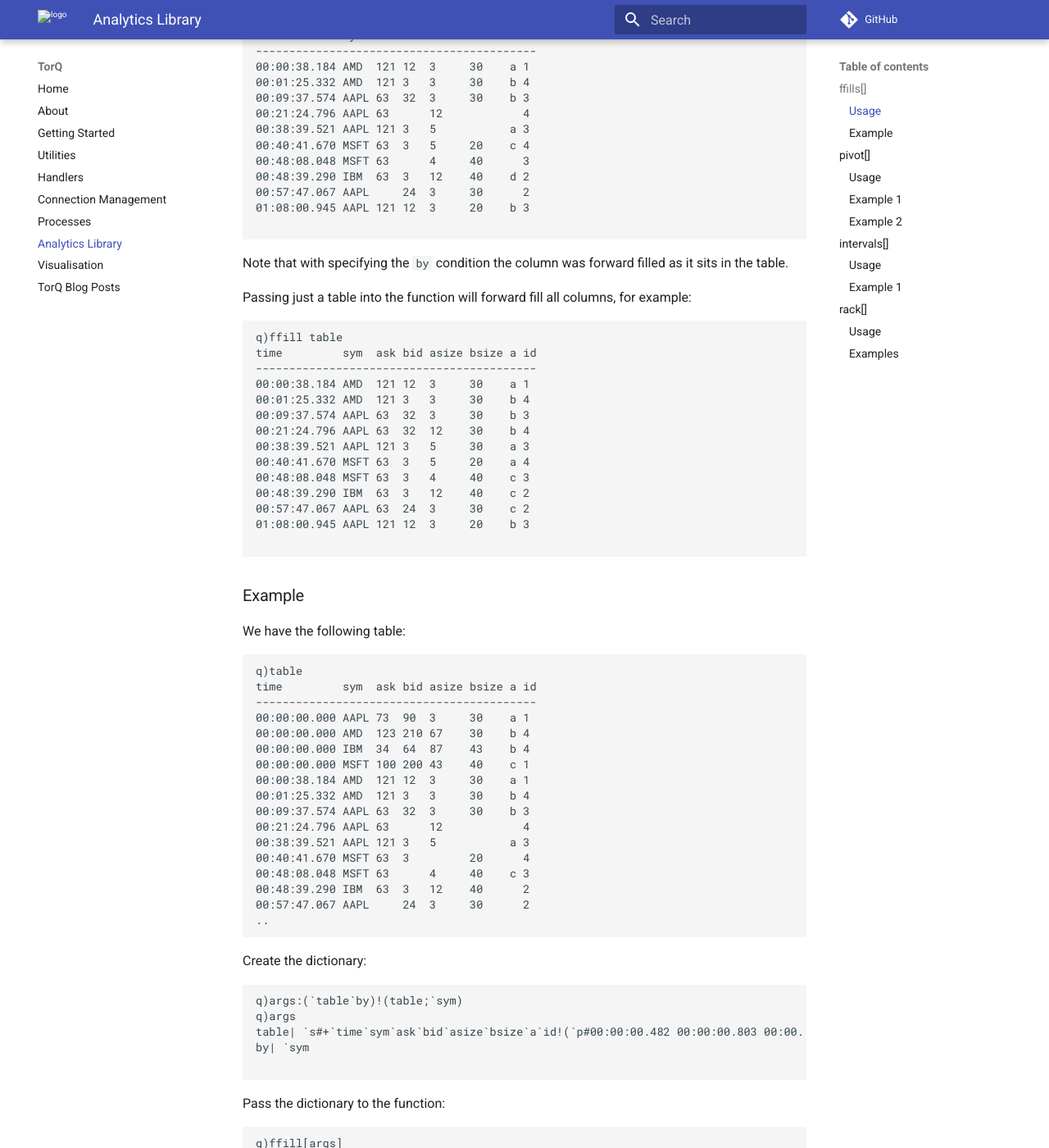
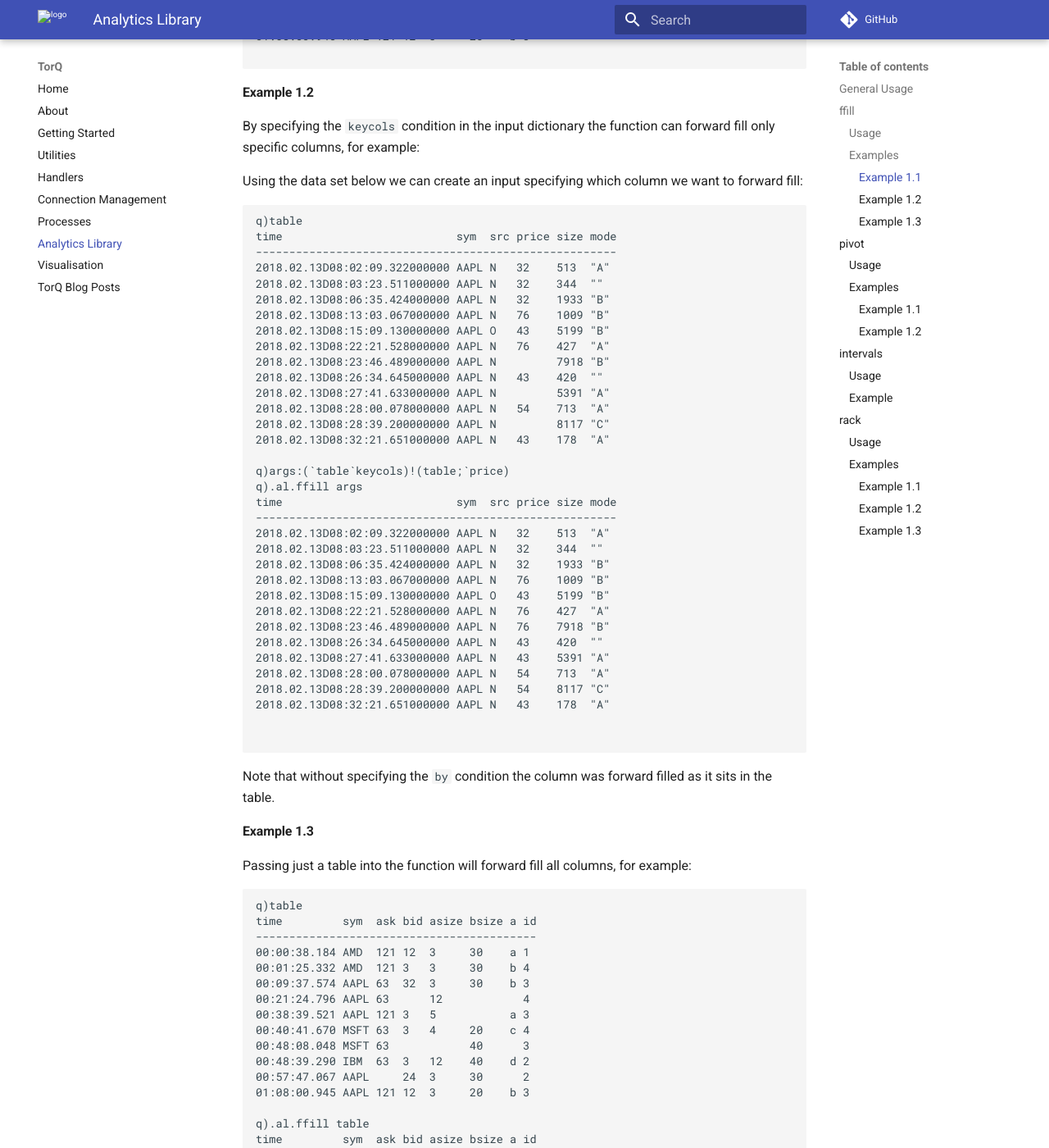
Before and after one commit to DataIntellectTech/TorQ, an MkDocs documentation site: the page built from docs/analyticslib.md, in a window 1280 px wide and 1400 px high, scrolled down 2128 px. Shown: the whole window at 82% size. Built offline with MkDocs 1.6.1 and Material for MkDocs 9.7.7, drawn with Linux system fonts in a browser that asks for light colours; comment, search, counter and statistics services are not loaded; old or Windows-style settings are respelled for this version of MkDocs; some of the changed text lies outside the part shown.

Commit message:
Re-formatting of documentation (#75)
* Re-formatting of documentation

* Updated analyticslib.md

- Added General Usage section outlining inputs for each function and error trapping functionality
- Clarified descriptions

* Unnecessary if statement in analyticslib.q

Removed unnecessary if statement

* Update analyticslib.md

- Example under forward filling function rewritten.

````diff
--- a/docs/analyticslib.md
+++ b/docs/analyticslib.md
@@ -2,39 +2,46 @@
 
 A set of analytical functions is provided for the simplification of common operations. This set of tools is targeted at new kdb+ developers or business users. Data visualization would be an example application of this library, as an effective visualization of data incurs various manipulations of data sets. For example, a user wishes to produce a 15 minute bucketed sample of a time series, and forward fill it, then pivot it. All of the above can be achieved with the functions defined below.
 
-All functions contain usage examples, as well as an explanation on the type and form of the arguments they accept.
+## General Usage
+These set of function are defined in the `.al` namespace. All of the functions below have an input parameter in the form of a dictionary. The specifics of each dictionary are detailed in the *usage* section of each function.
 
+This set of utilities also includes a general set of error traps which were designed to give informative errors specific to each function. For example if a dictionary has not been provided then the error would be:
 
-## ffills[]
+```
+q).al.pivot[123]
+'Input parameter must be a dictionary with keys:
+        -table
+        -by
+        -piv
+        -var
+```
+
+These error traps and messages are to guide the user in the correct use of the utilities and are designed to be as informative as possible.
+
+## ffill
 
 ### Usage
 This script contains the utility to dynamically forward fill a given table keyed by given columns.
 Input parameters:
-* Dictionary containing:
-	* `table` - Table to be forward filled
-	* `by` - list of column names to key the table (optional)
-	* `keycols` - list of columns names to be forward filled (optional)
+- Dictionary containing:
+	- table - Table to be forward filled
+	- by 	- list of column names to key the table (optional)
+	- keycols - list of columns names to be forward filled (optional)
 
 OR
 
-* Table
+- Table
 
 This utility is equivalent to:
-* `update fills col1, fills col2 ... by col2 from table`
+- `update fills col1, fills col2 ... by col2 from table`
 
 
 If you have a large data set or just a table with multiple columns typing this statement out can be quite laborious.
 With this utility you simply specify the table or parameter dictionary and pass it to the function.
 This utility also has the added functionality of being able to forward fill mixed list columns, i.e. strings.
 
-To achieve this functionality a function to forward fill mixed list columns was required. This function can be seen here:
-
-```
-forwardfill:{$[0h=type x;x maxs (til count x)*(0<count each x);fills x]};
-```
-
-If the column is a numerical column it passes through the conditional statement and the function fills gets called. If the column is a mixed list then a a boolean list is created with 0's at each index in the column where the count 0 is present this is then multiplied by the indexes of each element of the column which is used as input to the maxs function, thereby forward filling the column.
-
+### Examples
+#### Example 1.1
 By specifying the `by` condition in the input dictionary the function can forward fill keyed by specific column, for example:
 
 ```
@@ -62,7 +69,7 @@
 Passing this to the function we can see the result:
 
 ```
-q)ffill args
+q).al.ffill args
 time         sym  ask bid asize bsize a id
 ------------------------------------------
 00:00:38.184 AMD  121 12  3     30    a 1
@@ -78,13 +85,56 @@
 
 ```
 
+#### Example 1.2
+
 By specifying the `keycols` condition in the input dictionary the function can forward fill only specific columns, for example:
 
-Using the same data set as before we can create a new input specifying which column we want to forward fill:
+Using the data set below we can create an input specifying which column we want to forward fill:
 
 ```
-q)args:(`table`keycols)!(table;`asize)
-q)ffill args
+q)table
+time                          sym  src price size mode
+------------------------------------------------------
+2018.02.13D08:02:09.322000000 AAPL N   32    513  "A"
+2018.02.13D08:03:23.511000000 AAPL N   32    344  ""
+2018.02.13D08:06:35.424000000 AAPL N   32    1933 "B"
+2018.02.13D08:13:03.067000000 AAPL N   76    1009 "B"
+2018.02.13D08:15:09.130000000 AAPL O   43    5199 "B"
+2018.02.13D08:22:21.528000000 AAPL N   76    427  "A"
+2018.02.13D08:23:46.489000000 AAPL N         7918 "B"
+2018.02.13D08:26:34.645000000 AAPL N   43    420  ""
+2018.02.13D08:27:41.633000000 AAPL N         5391 "A"
+2018.02.13D08:28:00.078000000 AAPL N   54    713  "A"
+2018.02.13D08:28:39.200000000 AAPL N         8117 "C"
+2018.02.13D08:32:21.651000000 AAPL N   43    178  "A"
+
+q)args:(`table`keycols)!(table;`price)
+q).al.ffill args
+time                          sym  src price size mode
+------------------------------------------------------
+2018.02.13D08:02:09.322000000 AAPL N   32    513  "A"
+2018.02.13D08:03:23.511000000 AAPL N   32    344  ""
+2018.02.13D08:06:35.424000000 AAPL N   32    1933 "B"
+2018.02.13D08:13:03.067000000 AAPL N   76    1009 "B"
+2018.02.13D08:15:09.130000000 AAPL O   43    5199 "B"
+2018.02.13D08:22:21.528000000 AAPL N   76    427  "A"
+2018.02.13D08:23:46.489000000 AAPL N   76    7918 "B"
+2018.02.13D08:26:34.645000000 AAPL N   43    420  ""
+2018.02.13D08:27:41.633000000 AAPL N   43    5391 "A"
+2018.02.13D08:28:00.078000000 AAPL N   54    713  "A"
+2018.02.13D08:28:39.200000000 AAPL N   54    8117 "C"
+2018.02.13D08:32:21.651000000 AAPL N   43    178  "A"
+
+
+```
+Note that without specifying the `by` condition the column was forward filled as it sits in the table.
+
+#### Example 1.3
+
+Passing just a table into the function will forward fill all columns, for example:
+
+```
+q)table
 time         sym  ask bid asize bsize a id
 ------------------------------------------
 00:00:38.184 AMD  121 12  3     30    a 1
@@ -92,19 +142,13 @@
 00:09:37.574 AAPL 63  32  3     30    b 3
 00:21:24.796 AAPL 63      12            4
 00:38:39.521 AAPL 121 3   5           a 3
-00:40:41.670 MSFT 63  3   5     20    c 4
-00:48:08.048 MSFT 63      4     40      3
+00:40:41.670 MSFT 63  3   4     20    c 4
+00:48:08.048 MSFT 63            40      3
 00:48:39.290 IBM  63  3   12    40    d 2
 00:57:47.067 AAPL     24  3     30      2
 01:08:00.945 AAPL 121 12  3     20    b 3
 
-```
-Note that with specifying the `by` condition the column was forward filled as it sits in the table.
-
-Passing just a table into the function will forward fill all columns, for example:
-
-```
-q)ffill table
+q).al.ffill table
 time         sym  ask bid asize bsize a id
 ------------------------------------------
 00:00:38.184 AMD  121 12  3     30    a 1
@@ -120,77 +164,30 @@
 
 ```
 
-### Example
-We have the following table:
-```
-q)table
-time         sym  ask bid asize bsize a id
-------------------------------------------
-00:00:00.000 AAPL 73  90  3     30    a 1
-00:00:00.000 AMD  123 210 67    30    b 4
-00:00:00.000 IBM  34  64  87    43    b 4
-00:00:00.000 MSFT 100 200 43    40    c 1
-00:00:38.184 AMD  121 12  3     30    a 1
-00:01:25.332 AMD  121 3   3     30    b 4
-00:09:37.574 AAPL 63  32  3     30    b 3
-00:21:24.796 AAPL 63      12            4
-00:38:39.521 AAPL 121 3   5           a 3
-00:40:41.670 MSFT 63  3         20      4
-00:48:08.048 MSFT 63      4     40    c 3
-00:48:39.290 IBM  63  3   12    40      2
-00:57:47.067 AAPL     24  3     30      2
-..
-```
-Create the dictionary:
-```
-q)args:(`table`by)!(table;`sym)
-q)args
-table| `s#+`time`sym`ask`bid`asize`bsize`a`id!(`p#00:00:00.482 00:00:00.803 00:00..
-by| `sym
+## pivot
+A pivot table is a design tool used to reorganize and summarize selected columns and rows of data to gain a better understanding of the data being provided. An indepth explanation of how to pivot a table is available [here](http://code.kx.com/q/cookbook/pivoting-tables/).
 
-```
-Pass the dictionary to the function:
-```
-q)ffill[args]
-time         sym  ask bid asize bsize a id
-------------------------------------------
-00:00:00.000 AAPL 73  90  3     30    a 1
-00:00:00.000 AMD  123 210 67    30    b 4
-00:00:00.000 IBM  34  64  87    43    b 4
-00:00:00.000 MSFT 100 200 43    40    c 1
-00:00:38.184 AMD  121 12  3     30    a 1
-00:01:25.332 AMD  121 3   3     30    b 4
-00:09:37.574 AAPL 63  32  3     30    b 3
-00:21:24.796 AAPL 63  32  12    30    b 4
-00:38:39.521 AAPL 121 3   5     30    a 3
-00:40:41.670 MSFT 63  3   43    20    c 4
-00:48:08.048 MSFT 63  3   4     40    c 3
-00:48:39.290 IBM  63  3   12    40    b 2
-00:57:47.067 AAPL 121 24  3     30    a 2
-..
-```
-
-## pivot[]
 This is a modified version of code available on [code.kx](http://code.kx.com/q/cookbook/pivoting-tables/#a-very-general-pivot-function-and-an-example)
 
 ### Usage
-This script contains the utility to pivot a table, specifying the keyed columns, the columns
-you wish to pivot around and the values you wish to expose. This utility takes a dictionary as
-input with the following parameters:
+This script contains the utility to pivot a table, specifying the keyed columns, the columns you wish to pivot around and the values you wish to expose. Note that this method always produces the last value for the grouping. To circumvent this you can do your own aggregation on the table before using the pivot function. For example you can create a column to calculate the sum: `update totsum:sum price by sym,src from table` and then pivot the data.
 
-* `table 	- the table you want to pivot
-* `by	- the keyed columns
-* `piv	- the pivot columns
-* `var	- the variables you want to see
-* `f	- the function to create your column names (optional)
-* `g 	- the function to sort your column names (optional)
+This utility takes a dictionary as input with the following parameters:
+- Dictionary containing:
+	- table	- the table you want to pivot
+	- by	- the keyed columns
+	- piv	- the pivot columns
+	- var	- the variables you want to see
+	- f	- the function to create your column names (optional)
+	- g 	- the function to sort your column names (optional)
 
 The optional function f is a function of var and piv which creates column names for your
 pivoted table.
 The optional function g is a function of the keyed columns, piv and the return of f, which
 sorts the columns in ascending order.
 
-### Example 1
+### Examples
+#### Example 1.1
 We have a table of quotes:
 
 ```
@@ -210,7 +207,7 @@
 and size at each time. The input dictionary is created in the following way:
 
 ```
-args:(`table`by`piv`v`f`g)!(q;`date`sym`time;`side`level;`price`size);
+args:(`table`by`piv`var)!(quote;`date`sym`time;`side`level;`price`size);
 ```
 
 Here we are specifying the arguments for f and g as the default functions:
@@ -223,7 +220,7 @@
 
 The pivot function is then called and the output can be seen below:
 ```
-q)pivot[args]
+q).al.pivot[args]
 date       sym  time        | price_A_0 price_A_1 price_A_2 price_A_3 price_A_4 price_B_0 price_B_1 price_B_2  price_B_3 price_B_4 size_A_0 size_A_1 size_A_2 size_A_3 size_A_4 size_B_0 size_B_1 size_B_2 size_B_3 size_B_4
 ----------------------------| ----------------------------------------------------------------------------------------------------------------------------------------------------------------------------------------------
 2009.01.05 bafc 09:30:00.619|                                                   88.31803                                                                                        96
@@ -236,7 +233,7 @@
 ..
 ```
 
-### Example 2
+#### Example 1.2
 We have the following table showing some FX data:
 ```
 q)t
@@ -256,11 +253,11 @@
 ```
 We want to see the different prices each liquidity provider has for each currency pair. For this we need to pivot the table t by sym around the lp's to show the various prices. We first create out parameter dictionary:
 ```
-args:(`table`by`piv`v)!(t;`sym;`lp;`price`size)
+args:(`table`by`piv`var)!(t;`sym;`lp;`price`size)
 ```
 We then pass the dictionary into the pivot utility:
 ```
-q)pivot[args]
+q).al.pivot[args]
 sym   | price_BARX price_HSBC price_UBS
 ------| -------------------------------
 EURGBP| 7          1          1
@@ -271,7 +268,7 @@
 Another way to manipulate the same data would be to key the table by sym and lp (i.e. currency pair and liquidity provider) and pivot by region to show both price and size. Setting up this dictionary and passing it to the pivot function we see the result below:
 ```
 q)args:(`table`by`piv`v)!(t;`sym`lp;`region;`price`size)
-q)pivot[args]
+q).al.pivot[args]
 sym    lp  | price_LON price_NYC size_LON size_NYC
 -----------| -------------------------------------
 EURGBP UBS | 1         3         870      32
@@ -287,103 +284,108 @@
 ```
 
 
-## intervals[]
-
-parameters:start,end,interval,round (optional)
+## intervals
 
 The intervals.q utility in the .al namespace is used to output a
 list of equally spaced intervals between given start and end points.
 
 ### Usage
 
+Input parameters:
+- Dictionary containing:
+	- start - starting integer number
+	- end - ending integer number
+	- interval - interval spacing between values
+	- round (optional) - toggle rounding to nearest specified interval
+
 Parameters should be passed in the form of a dictionary, where start
 and end must be of the same type and interval can be either a long int
 or of the same type as start and end (i.e if start:09:00 and end:12:00,
-and intervals of 5 minutes were required interval could equal 05:00 or 5)
+and intervals of 5 minutes were required interval could equal 00:05 or 5)
 
 Allowed data types are:
-date, month, time, minute, second, timestamp, timespan, integer, short, long
+- date
+- month
+- time
+- minute
+- second
+- timestamp
+- timespan
+- integer
+- short
+- long
 
-### Example 1
+### Example
 
 Using minute datatype:
 ```
 q)params:`start`end`interval`round!(09:32;12:00;00:30;0b)
-q)intervals[params]
+q).al.intervals[params]
 09:32 10:02 10:32 11:02 11:32
 ```
 
 or with round applied.
 ```
 q)params:`start`end`interval`round!(09:32;12:00;00:30;1b)
-q)intervals[params]
+q).al.intervals[params]
 09:30 10:00 10:30 11:00 11:30 12:00
 ```
 by default round is set to 1b, hence the result above can be
 obtained without inputting a value for round via:
 ```
 q)params:`start`end`interval!(09:32;12:00;00:30)
-q)intervals[params]
+q).al.intervals[params]
 09:30 10:00 10:30 11:00 11:30 12:00
 ```
 
 ```
 q)params:`start`end`interval!(2001.04.07;2001.05.01;5)
-q)intervals[params]
+q).al.intervals[params]
 2001.04.05 2001.04.10 2001.04.15 2001.04.20 2001.04.25 2001.04.30
 ```
 and without rounding
 ```
 q)params:`start`end`interval`round!(2001.04.07;2001.05.01;5;0b)
-q)intervals[params]
+q).al.intervals[params]
 2001.04.07 2001.04.12 2001.04.17 2001.04.22 2001.04.27
 ```
 ```
 q)params:`start`end`interval!(00:20:30 01:00:00 00:10:00)
-q)intervals[params]
+q).al.intervals[params]
 00:20:00 00:30:00 00:40:00 00:50:00 01:00:00
 ```
 ```
 q)params:`start`end`interval`round!(00:20:30 01:00:00 00:10:00)
-q)intervals[params]
+q).al.intervals[params]
 00:20:30 00:30:30 00:40:30 00:50:30
 ```
 ```
 q)params:`start`end`interval!(00:01:00.000000007;00:05:00.000000001;50000000000)
-q)intervals[params]
+q).al.intervals[params]
 0D00:00:50.000000000 0D00:01:40.000000000 0D00:02:30.000000000 0D00:03:20.000000000 0D00:04:10.000000000 0D00:05:00.000000000
 ```
-## rack[]
+## rack
 The rack utility gives the user the ability to create a rack table
 (the cross product of distinct values at the input).
 
 ### Usage
-* table (required) - keyed or unkeyed in-memory table
-* keycols (required) - the columns of the table you want to create the rack from.
-* base (optional) - this is an additional table, against which the rack can be created
-* timeseries.start (optional) - start time to create a timeseries rack
-* timeseries.end (optional) - end time to create a time series rack
-* timeseries.interval (optional) - the interval for the time racking
-* timeseries.round (optional) - should rounding be carried out when creating the timeseries
-* fullexpansion (optional, default is 0b) - determines whether the required columns of input table will be expanded themselves or not.
+- Dictionary containing:
+	- table  	- keyed or unkeyed in-memory table
+	- keycols  	- the columns of the table you want to create the rack from.
+	- base (optional) 	- this is an additional table, against which the rack can be created
+	- timeseries.start (optional) 	- start time to create a timeseries rack
+	- timeseries.end (optional) 	- end time to create a time series rack
+	- timeseries.interval (optional) 	- the interval for the time racking
+	- timeseries.round (optional) 		- should rounding be carried out when creating the timeseries
+	- fullexpansion (optional, default is 0b) - determines whether the required columns of input table will be expanded themselves or not.
 
-- All the above arguments must be provided in dictionary form.
-- A timeseries is optional but if it is required then start, end, and timeseries  must be specified as a dictionary called 'timseries' (round remains optional with a default value of 1b).
-- Keyed tables can be provided, these will be unkeyed by the function and crossed as standard unkeyed tables.
+A timeseries is optional but if it is required then start, end, and interval must be specified as a dictionary called 'timeseries' (round remains optional with a default value of 1b).
+Keyed tables can be provided, these will be unkeyed by the function and crossed as standard unkeyed tables.
 
-Should full expansion be required the function we use is:
-```
-racktable:args[`base] cross (((0#args[`keycols]#args[`table]) upsert distinct (cross/)value flip args[`keycols]#args[`table]) cross timeseries);
-```
-Essentially the keycolumns are separated from the table and a cross-over is used on their values, this operation means
-separating the values from the table headers so as a final step the distinct crossed values are upserted into an empty table made up of the key column names of the original table. The result is then crossed against a base and timeseries. If these aren't provided explicitly by the user they are simple null lists which have no effect on the output.
-
-If full expansion isn't required the process is similar to the above but there's no expansion carried out on the initial table columns.
-```
-     racktable:args[`base] cross ((args[`keycols]#args[`table]) cross timeseries)]
-```
+Full expansion in this case refers to the level to which the data is crossed with itself and the user-defined intervals. For example were full expansion disabled then the table would be crossed with the user defined intervals and then crossed with the base. If full expansion is enabled then all of the table columns are crossed with each other before being crossed with the intervals and then the base. Allowing for a more in depth and detailed representation of the data.
 
 ### Examples
+#### Example 1.1
 - no fullexpansion, only table and keycols specified
 ```
 q)t
@@ -399,7 +401,7 @@
 create a dictionary
 q)dic:`table`keycols!(t;k)
 
-q)rack[dic]
+q).al.rack[dic]
 sym exch
 --------
 a   nyse
@@ -408,7 +410,7 @@
 ```
 (simplest case, only returns unaltered keycols)
 
-
+#### Example 1.2
 - timeseries,fullexpansion specified, table is a keyed table
 ```
 q)dic
@@ -417,7 +419,7 @@
 timeseries   | `start`end`interval!09:00 12:00 01:00
 fullexpansion| 1b
 
-q)rack[dic]
+q).al.rack[dic]
 sym exch interval
 -----------------
 a   nyse 09:00
@@ -437,7 +439,7 @@
 b   cme  11:00
 b   cme  12:00
 ```
-
+#### Example 1.3
 - timeseries,fullexpansion specified,base specified, table is keyed
 ```
 q)dic
@@ -447,7 +449,7 @@
 base         | +(,`base)!,`buy`sell`buy`sell
 fullexpansion| 1b
 
-q)rack[dic]
+q).al.rack[dic]
 base sym exch interval
 ----------------------
 buy  a   nyse 00:00:00
````
Also changed, not shown: 1 other file.
